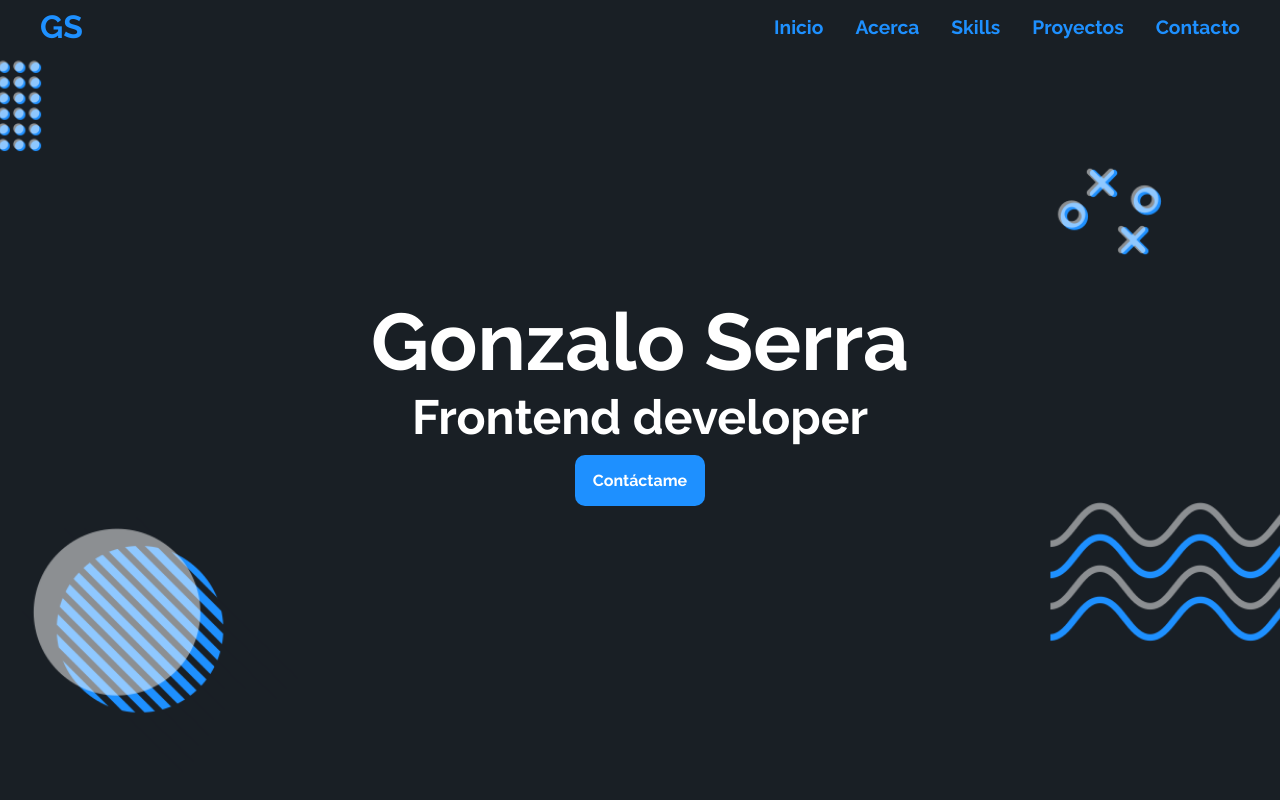
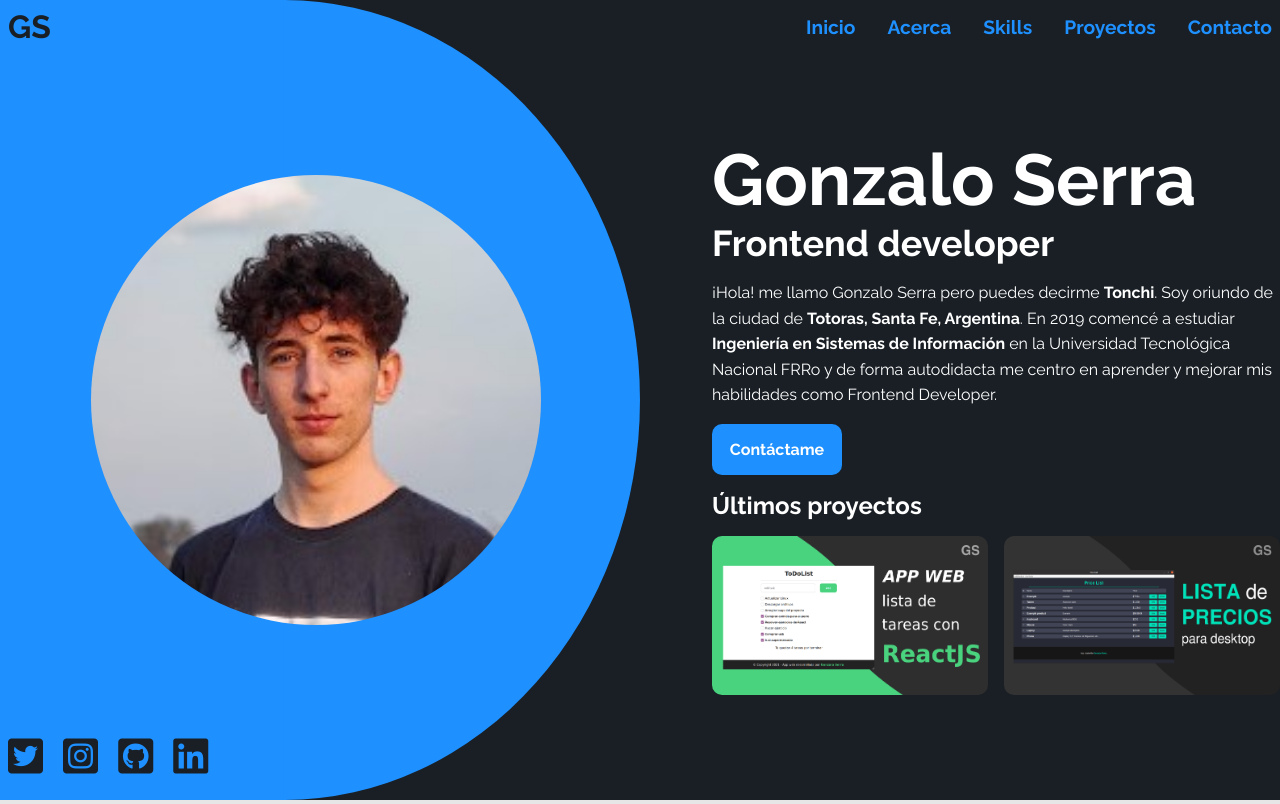
Before and after one commit to tonchiserra/portafolioWeb, a plain HTML site: page index.html in a window 1280 px wide. Shown: the top 804 px of the page. Drawn offline with Linux system fonts and the light colour scheme.

Commit message:
new design in home

```diff
--- a/index.html
+++ b/index.html
@@ -30,7 +30,8 @@
         <section class="container">
 
             <div class="logo">
-                <a href="./index.html" title="Inicio">GS</a>
+                <a href="#inicio" class="mobile-active" title="Inicio">GS</a>
+                <a href="#inicio-desktop" class="desktop-active" title="Inicio">GS</a>
             </div>
 
             <button class="menu-btn" title="Menu">
@@ -39,8 +40,10 @@
             </button>
 
             <nav class="menu">
-                <a href="#inicio" title="Inicio">Inicio</a>
-                <a href="#acerca" title="Acerca">Acerca</a>
+                <a href="#inicio" class="mobile-active" title="Inicio">Inicio</a>
+                <a href="#inicio-desktop" class="desktop-active" title="Inicio">Inicio</a>
+                <a href="#acerca" class="mobile-active" title="Acerca">Acerca</a>
+                <a href="#acerca-desktop" class="desktop-active" title="Acerca">Acerca</a>
                 <a href="#skills" title="Skills">Skills</a>
                 <a href="#proyectos" title="Proyectos">Proyectos</a>
                 <a href="#contacto" title="Contacto">Contacto</a>
@@ -49,29 +52,73 @@
     </header>
 
 
-    <section id="inicio" class="home">
-        <article class="hero-image" style="--hero-image: url(assets/hero-image-home.png);">
+
+    <section id="inicio" class="home mobile-active">
+        <article class="hero-image">
             <aside>
                 <div class="hero-image-content">
                     <h1 class="hero-image-title">Gonzalo Serra</h1>
                     <h2 class="hero-image-subtitle">Frontend developer</h2>
                     <a href="#contacto" title="Contáctame" class="btn">Contáctame</a>
+
+                    <section id="acerca" class="about container">
+                        <div class="about-content">
+                            <img class="about-image" src="assets/profile-image.jpg" title="Foto de Gonzalo Serra" alt="Gonzalo Serra">
+                            <p class="text">
+                                ¡Hola! me llamo Gonzalo Serra pero puedes decirme <b>Tonchi</b>. Soy oriundo de la ciudad de <b>Totoras, Santa Fe, Argentina</b>. En 2019 comencé a estudiar <b>Ingeniería en Sistemas de Información</b> en la Universidad Tecnológica Nacional FRRo y de forma autodidacta me centro en aprender y mejorar mis habilidades como Frontend Developer.
+                            </p>
+                        </div>
+                    </section>
+
+                    <section class="footer-social-networks">
+                        <a href="https://www.twitter.com/tonchiserra" target="_blank" title="Twitter" rel="noopener noreferrer"><i class="fab fa-twitter-square"></i></a>
+                        <a href="https://www.instagram.com/tonchiserra" target="_blank" title="Instagram" rel="noopener noreferrer"><i class="fab fa-instagram-square"></i></a>
+                        <a href="https://www.github.com/tonchiserra" target="_blank" title="GitHub" rel="noopener noreferrer"><i class="fab fa-github-square"></i></a>
+                        <a href="https://www.linkedin.com/in/serragonzalo/" target="_blank" title="LinkedIn" rel="noopener noreferrer"><i class="fab fa-linkedin"></i></a>
+                    </section>
                 </div>
             </aside>
         </article>
     </section>
 
 
-    <section id="acerca" class="about container">
-        <h3 class="title">¿Quién soy?</h3>
-        <div class="about-content">
-            <p class="text">
-                ¡Hola! me llamo Gonzalo Serra pero puedes decirme <b>Tonchi</b>. Soy oriundo de la ciudad de <b>Totoras, Santa Fe, Argentina</b>. En 2019 comencé a estudiar <b>Ingeniería en Sistemas de Información</b> en la Universidad Tecnológica Nacional FRRo y de forma autodidacta me centro en aprender y mejorar mis habilidades como Frontend Developer.
-                <br><br>
-                Te invito a que sigas conociendo más sobre mi.
-            </p>
-            <img class="about-image" src="assets/profile-image.jpg" title="Foto de Gonzalo Serra" alt="Gonzalo Serra">
-        </div>
+    <section id="inicio-desktop" class="home desktop-active">
+        <article class="hero-image">
+            <aside>
+                <div class="hero-image-content">
+                    <div class="hic-left">
+                        <img class="about-image" src="assets/profile-image.jpg" title="Foto de Gonzalo Serra" alt="Gonzalo Serra">
+
+                        <section class="home-social-networks">
+                            <a href="https://www.twitter.com/tonchiserra" target="_blank" title="Twitter" rel="noopener noreferrer"><i class="fab fa-twitter-square"></i></a>
+                            <a href="https://www.instagram.com/tonchiserra" target="_blank" title="Instagram" rel="noopener noreferrer"><i class="fab fa-instagram-square"></i></a>
+                            <a href="https://www.github.com/tonchiserra" target="_blank" title="GitHub" rel="noopener noreferrer"><i class="fab fa-github-square"></i></a>
+                            <a href="https://www.linkedin.com/in/serragonzalo/" target="_blank" title="LinkedIn" rel="noopener noreferrer"><i class="fab fa-linkedin"></i></a>
+                        </section>
+                    </div>
+                    <div class="hic-right">
+                        <h1 class="hero-image-title">Gonzalo Serra</h1>
+                        <h2 class="hero-image-subtitle">Frontend developer</h2>
+
+                        <section id="acerca-desktop" class="about">
+                            <div class="about-content">
+                                <p class="text">
+                                    ¡Hola! me llamo Gonzalo Serra pero puedes decirme <b>Tonchi</b>. Soy oriundo de la ciudad de <b>Totoras, Santa Fe, Argentina</b>. En 2019 comencé a estudiar <b>Ingeniería en Sistemas de Información</b> en la Universidad Tecnológica Nacional FRRo y de forma autodidacta me centro en aprender y mejorar mis habilidades como Frontend Developer.
+                                </p>
+                            </div>
+                        </section>
+
+                        <a href="#contacto" title="Contáctame" class="btn">Contáctame</a>
+
+                        <h4>Últimos proyectos</h4>
+                        <section class="last-proyects">
+                            <a title="Imagen de 'ToDoList'" href="https://github.com/tonchiserra/ToDoList" target="_blank" rel="noopener noreferrer"><img src="assets/todolist-image.png" title="Imagen de 'ToDoList'" alt="ToDoList image" class="proyect-image"></a>
+                            <a title="Imagen de 'Price-list'" href="https://github.com/tonchiserra/price-list" target="_blank" rel="noopener noreferrer"><img src="assets/price-list-image.png" title="Imagen de 'Price-list'" alt="Price-list image" class="proyect-image"></a>
+                        </section>
+                    </div>
+                </div>
+            </aside>
+        </article>
     </section>
 
 
@@ -112,8 +159,8 @@
                     <p>Linux</p>
                     <p>Terminal</p>
                     <p>GitHub</p>
-                    <p>IBM RSM</p>
-                    <p>Workbench</p>
+                    <p>IBM Rational SM</p>
+                    <p>MySQL Workbench</p>
                 </div>
             </div>
 
--- a/script.js
+++ b/script.js
@@ -17,7 +17,6 @@
         $menu.classList.remove("is-active")
     })
 })(document)
-
 
 /* ------ Contacto ------*/
 function sendMail(){
--- a/style.css
+++ b/style.css
@@ -10,7 +10,7 @@
     --title-color: #333;
     --text-color: #222;
     --font: "Raleway", sans-serif;
-    --max-width: 1200px;
+    --max-width: 1280px;
     --header-height: 4rem;
 }
 
@@ -32,6 +32,7 @@ body {
     margin: 0;
     overflow-x: hidden;
     color: var(--text-color);
+    background-color: var(--gray-color);
 }
 
 a {
@@ -151,17 +152,15 @@ p {
 /*-- Menu mobile --*/
 .menu-btn {
     outline: none;
-    border: 1px solid var(--first-color);
-    border-radius: 10px;
+    border: none;
     cursor: pointer;
     background-color: var(--second-color);
-    padding: 0.4rem 0.8rem;
+    padding: 0;
 }
 
 .menu-btn i {
     color: var(--first-color);
-    font-size: 1.2rem;
-    width: 1rem;
+    font-size: 1.8rem;
 }
 
 .none {
@@ -203,12 +202,18 @@ p {
 
 
 /*-- Inicio --*/
+.desktop-active,
+.home.desktop-active {
+    display: none;
+}
+
+.mobile-active,
+.home.mobile-active {
+    display: unset;
+}
+
 .hero-image {
-    background: var(--hero-image);
-    background-repeat: no-repeat;
-    background-size: cover;
-    background-position: center;
-    background-attachment: fixed;
+    background: var(--second-color);
     text-align: center;
 }
 
@@ -221,7 +226,8 @@ p {
 }
 
 .hero-image-content {
-
+    margin-top: 7rem;
+    margin-bottom: 4rem;
 }
 
 .hero-image-title {
@@ -232,7 +238,7 @@ p {
 .hero-image-subtitle {
     font-size: 1.5rem;
     color: var(--white-color);
-    padding-bottom: 10px;
+    margin-bottom: 1.5rem;
 }
 
 
@@ -249,13 +255,14 @@ p {
 
 .about-content .text {
     text-align: justify;
-    padding: 1rem 2rem;
+    padding: 0 2rem;
+    color: var(--white-color);
 }
 
 .about-image {
-    width: 50%;
+    width: 240px;
     border-radius: 100%;
-    border: 4px solid var(--title-color);
+    margin: 2rem 0;
 }
 
 
@@ -273,7 +280,7 @@ p {
 }
 
 .skill-1 {
-    background-color: var(--gray-color);
+    background-color: var(--white-color);
     border-radius: 10px;
     height: 7rem;
     width: 7rem;
@@ -320,7 +327,7 @@ p {
 }
 
 .skill-2 {
-    background-color: var(--gray-color);
+    background-color: var(--white-color);
     border-radius: 10px;
     height: 15rem;
     width: 20rem;
@@ -608,15 +615,31 @@ p {
 
 /*-- Desktop --*/
 @media screen and (min-width: 1024px) {
+
+    .desktop-active,
+    .home.desktop-active {
+        display: unset;
+    }
+
+    .mobile-active,
+    .home.mobile-active {
+        display: none;
+    }
+
     .title {
         font-size: 3rem;
     }
 
     .header {
-        position: fixed;
+        position: absolute;
         top: 0;
         padding: .5rem;
         height: calc(var(--header-height) - 0.5rem);
+        background-color: transparent;
+    }
+
+    .logo > a{
+        color: var(--second-color);
     }
 
     .menu-btn {
@@ -629,6 +652,7 @@ p {
         flex-direction: row;
         opacity: 1;
         pointer-events: auto;
+        background-color: transparent;
     }
 
     .menu a {
@@ -639,35 +663,112 @@ p {
         background-color: transparent;
     }
 
+    .hero-image {
+        background: url(assets/hero-image-home.svg);
+        background-repeat: no-repeat;
+        background-size: cover;
+        background-position: center;
+        background-attachment: fixed;
+    }
+
+    .hero-image-content {
+        margin: 0;
+        display: grid;
+        grid-template-columns: 1fr 1fr;
+        grid-gap: 1rem;
+        max-width: var(--max-width);
+    }
+
+    .hic-left {
+        display: flex;
+        flex-direction: column;
+    }
+
+    .hic-right {
+        display: flex;
+        flex-direction: column;
+        text-align: left;
+        margin-left: 4rem;
+        margin-top: 2rem;
+    }
+
     .hero-image-title {
-        font-size: 5rem;
+        font-size: 4.5rem;
+        margin: 0;
     }
 
     .hero-image-subtitle {
-        font-size: 3rem;
+        font-size: 2.25rem;
+        margin: 0;
     }
 
     .about {
-        min-height: 100vh;
-        display: grid;
-        grid-template-columns: 1fr;
-        align-content: center;
+        display: unset;
         padding: 0;
+        margin-top: 1rem;
     }
 
     .about-content {
-        display: grid;
-        grid-template-columns: 1.4fr .6fr;
-        grid-gap: 3rem;
+        display: unset;
     }
 
     .about-content .text {
-        text-align: justify;
-        padding: 0rem;
+        text-align: left;
+        padding: 0;
+        margin: 0;
     }
 
     .about-image {
-        width: 90%;
+        width: 450px;
+        margin: auto;
+    }
+
+    .btn {
+        margin-top: 1rem;
+    }
+
+    .home-social-networks {
+        position: absolute;
+        bottom: 0;
+        width: 100%;
+        max-width: 1280px;
+        margin: 0 auto;
+        text-align: left;
+    }
+
+    .home-social-networks a {
+        font-size: 2.5rem;
+        margin: 0 .5rem;
+        color: var(--second-color);
+    }
+
+    .home-social-networks a:hover {
+        opacity: .75;
+    }
+
+    .home-social-networks a i {
+        margin: 1.5rem 0;
+    }
+
+    .hic-right > h4 {
+        color: var(--white-color);
+        margin: 1rem 0;
+        font-size: 1.5rem;
+    }
+
+    .last-proyects {
+        display: flex;
+        flex-direction: row;
+        gap: 1rem;
+    }
+
+    .last-proyects > a {
+
+    }
+
+    .last-proyects .proyect-image {
+        border-radius: 10px;
+        height: 100%;
     }
 
     .skills {
```
Also changed, not shown: assets/hero-image-home.png (deleted), assets/hero-image-home.svg (added).
